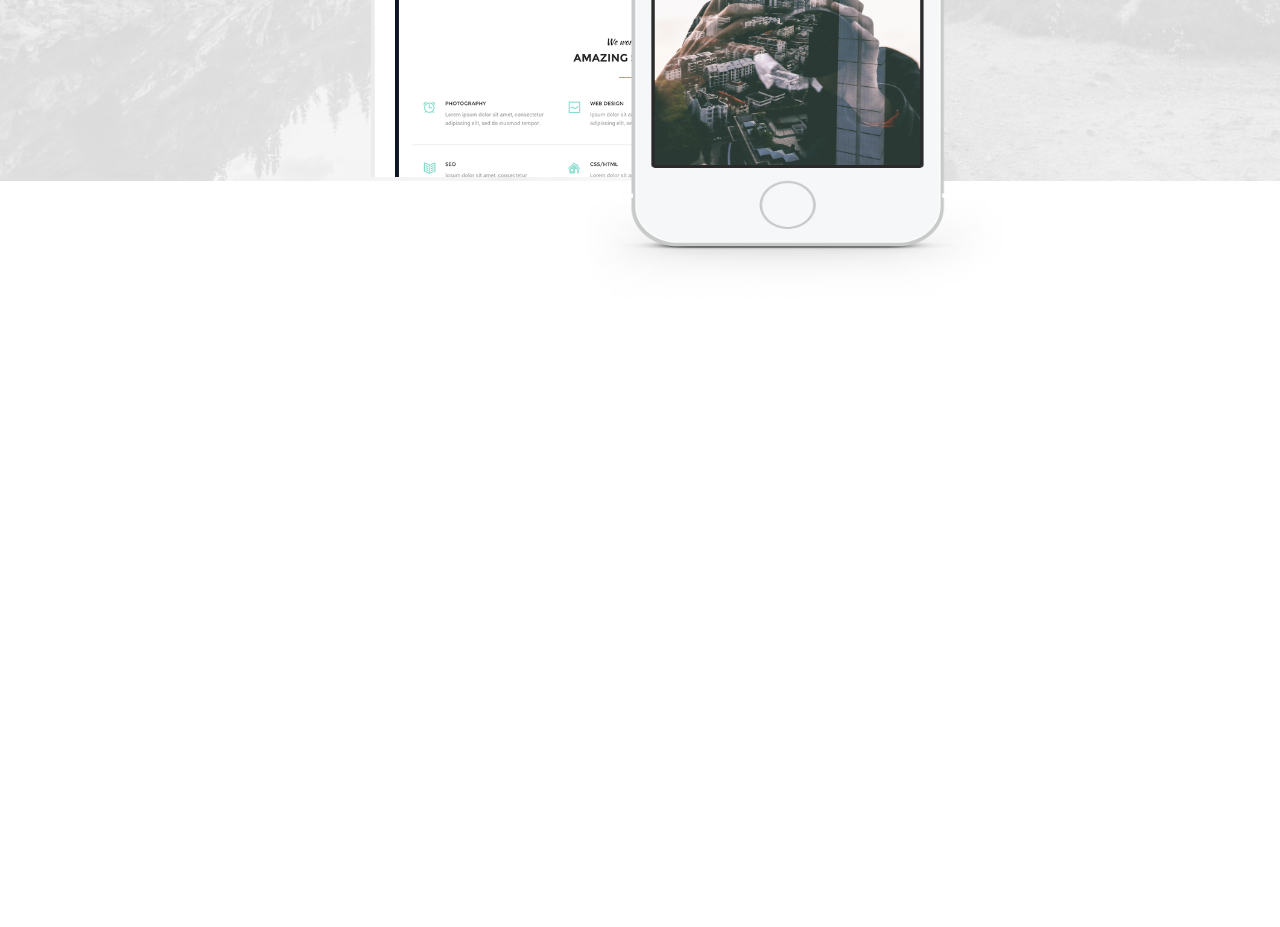
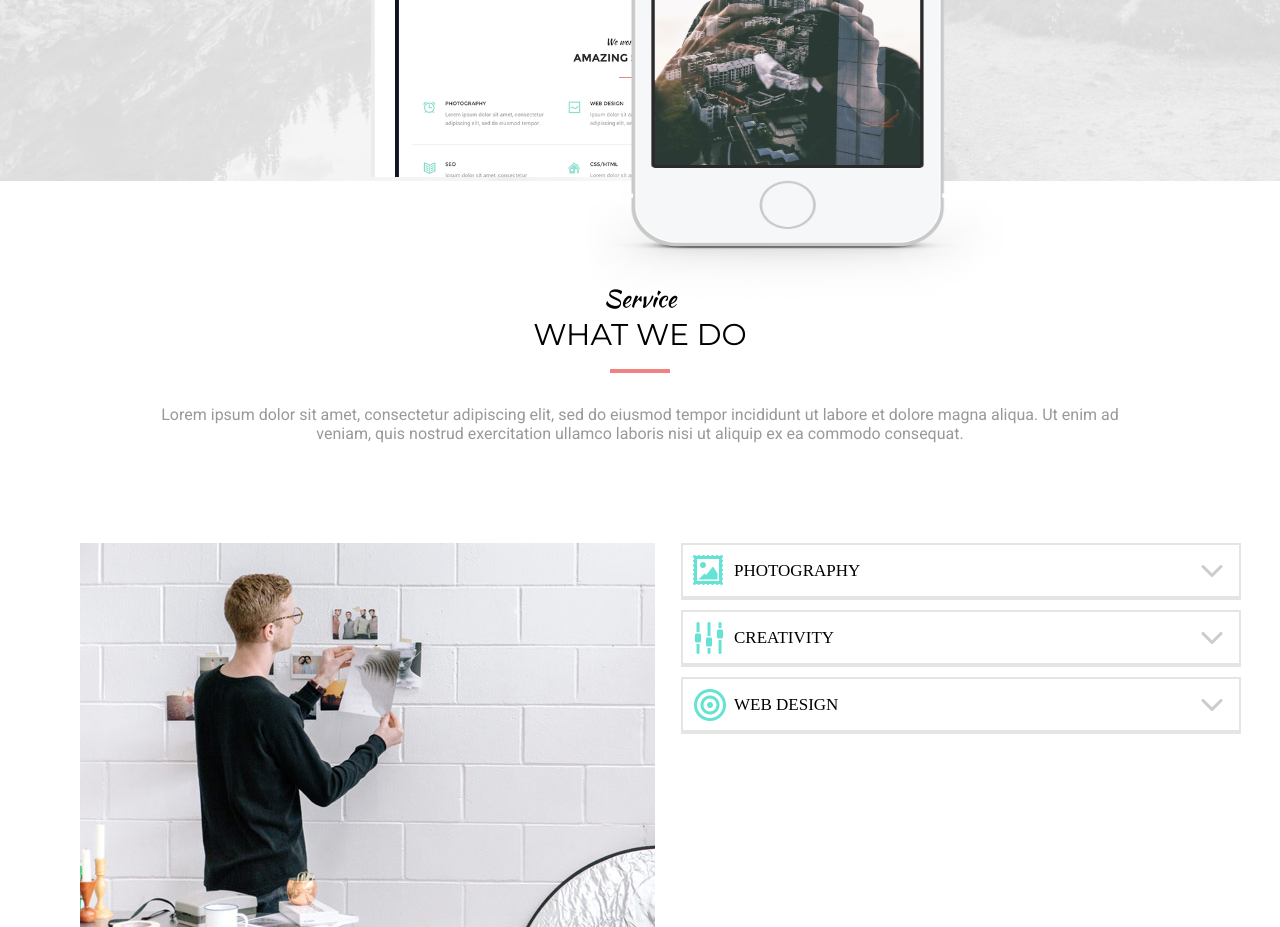
Before and after one commit to ilua333/Mogo-site, a plain HTML site: page index.html in a window 1280 px wide. Shown: the part 3203-4130 px from the top of the page. Before the commit the page ends 3503 px from the top, so only its background shows below. Drawn offline with Linux system fonts and the light colour scheme.

Commit message:
New branch

```diff
--- a/index.html
+++ b/index.html
@@ -163,6 +163,47 @@
     <img class="iphone-picture" src="assets/img/iphone.png" alt="">
    </div>
 
+   <div class="service-content">
+    <h2>Service</h2>
+    <h1>WHAT WE DO</h1>
+    <h6></h6>
+    <span><p>Lorem ipsum dolor sit amet, consectetur adipiscing elit, sed do eiusmod tempor incididunt ut labore et dolore magna aliqua. Ut enim ad <p>veniam, quis nostrud exercitation ullamco laboris nisi ut aliquip ex ea commodo consequat.</p></p></span>
+   </div>
+
+   <div class="navigaonusing">
+       <img src="assets/img/PHOTOGRAPHY.jpg" alt="">
+    <div class="gaonutosal">
+
+      <div class="pesontedan">
+    <img src="assets/img/picture-list-one.png" alt="">
+      <input id="pesontedan-one" type="checkbox" name="pesontedans">
+       <label for="pesontedan-one">PHOTOGRAPHY</label>
+        <div class="pesontedan-content">
+         <p>Lorem ipsum dolor sit amet, consectetur adipiscing elit, sed do eiusmod tempor incididunt ut labore et dolore magna aliqua. Ut enim ad minim veniam, quis nostrud exercitation ullamco laboris nisi ut aliquip ex ea commodo consequat. Duis aute irure dolor in reprehenderit in voluptate velit esse cillum dolore eu fugiat nulla pariatur. Excepteur sint occaecat cupidatat non proident, sunt in culpa qui officia deserunt mollit anim id est laborum.</p>
+        </div>
+      </div>
+
+    <div class="pesontedan">
+    <img src="assets/img/picture-list-two.png" alt="">
+    <input id="pesontedan-two" type="checkbox" name="pesontedans">
+    <label for="pesontedan-two">CREATIVITY</label>
+    <div class="pesontedan-content">
+    <p>Lorem ipsum dolor sit amet, consectetur adipiscing elit, sed do eiusmod tempor incididunt ut labore et dolore magna aliqua. Ut enim ad minim veniam, quis nostrud exercitation ullamco laboris nisi ut aliquip ex ea commodo consequat. Duis aute irure dolor in reprehenderit in voluptate velit esse cillum dolore eu fugiat nulla pariatur. Excepteur sint occaecat cupidatat non proident, sunt in culpa qui officia deserunt mollit anim id est laborum.</p>
+    </div>
+    </div>
+
+    <div class="pesontedan">
+    <img src="assets/img/picture-list-three.png" alt="">
+    <input id="pesontedan-three" type="checkbox" name="pesontedans">
+    <label for="pesontedan-three">WEB DESIGN</label>
+    <div class="pesontedan-content">
+    <p>Lorem ipsum dolor sit amet, consectetur adipiscing elit, sed do eiusmod tempor incididunt ut labore et dolore magna aliqua. Ut enim ad minim veniam, quis nostrud exercitation ullamco laboris nisi ut aliquip ex ea commodo consequat. Duis aute irure dolor in reprehenderit in voluptate velit esse cillum dolore eu fugiat nulla pariatur. Excepteur sint occaecat cupidatat non proident, sunt in culpa qui officia deserunt mollit anim id est laborum.</p>
+    </div>
+    </div>
+
+    </div>
+
+   </div>
   </section>
  </body>
 </html>
--- a/src/css/main.css
+++ b/src/css/main.css
@@ -598,3 +598,148 @@ background: #95e1d3;
  margin-top: 347px;
  margin-left: 308px;
 }
+/* SERVICE------------------------------------------------------------------------------------------------ */
+.service-content {
+ position: relative;
+ display: flex;
+ margin-top: 100px;
+ align-items: center;
+ flex-direction: column;
+}
+
+.service-content h2 {
+ font-family: 'Kaushan Script';
+ font-weight: 100;
+ color: #000;
+}
+
+.service-content h1 {
+ font-family: 'Montserrat';
+ font-weight: 500;
+ font-size: 1.875rem;
+ color: #000;
+}
+
+.service-content h6 {
+ width: 60px;
+ height: 4px;
+ margin-top: 16px;
+ background: #f38181;
+}
+.service-content span {
+ margin-top: 32px;
+}
+
+.service-content p {
+ font-family: 'Roboto';
+ color: #999999;
+ text-align:  center;
+}
+/* -------------------------------------------------------------------------------------------------------- */
+.navigaonusing {
+    display: flex;
+    margin-top: 100px;
+    margin-left: 80px;
+}
+.gaonutosal {
+    margin-left: 10px;
+    margin-top: 0;
+    width: 100%;
+    padding: 0 1em;
+  }
+
+  .pesontedan {
+    position: relative;
+    margin-bottom: 10px;
+    width: 560px;
+    color: #f3f1f1;
+    overflow: hidden;
+  }
+  .pesontedan img {
+    position: absolute;
+    margin-top: 12px;
+    margin-left: 12px;
+    z-index: 3;
+  }
+
+  .pesontedan input {
+    position: absolute;
+    opacity: 0;
+    z-index: -1;
+  }
+
+  .pesontedan label {
+    position: relative;
+    display: block;
+    padding: 0 0 0 3em;
+    background: #fff;
+    border: 2px solid #e5e5e5;
+    line-height: 3;
+    cursor: pointer;
+    font-size: 17px;
+    color: #000;
+  }
+
+  .pesontedan-content {
+    max-height: 0;
+    overflow: hidden;
+    background: #0d7b8e;
+    transition: max-height .40s;
+    font-size: 0.9375rem;
+    font-weight: 300;
+    color: #999;
+    border-bottom: 2px solid #e5e5e5;
+    border-left: 2px solid #e5e5e5;
+    border-right: 2px solid #e5e5e5;
+    font-family: 'Roboto';
+    line-height: 24px;
+    font-style: italic;
+
+  }
+
+  .pesontedan-content {
+    background: #fff;
+  }
+  .pesontedan-content p {
+    margin: 1em;
+  }
+  /* :checked */
+  .pesontedan input:checked ~ .pesontedan-content {
+    max-height: 100vh;
+  }
+
+  /* Icon */
+  .pesontedan label::after {
+    position: absolute;
+    right: 0;
+    top: 0;
+    display: block;
+    width: 3em;
+    height: 3em;
+    line-height: 3;
+    text-align: center;
+    transition: all .40s;
+  }
+  .pesontedan input[type=checkbox] + label::after {
+    content: "";
+    display: inline-block;
+    position: absolute;
+    width: 22px;
+    height: 12px;
+    margin-left: -10px;
+    top: 40%;
+    left: 95%;
+    background-image: url(/assets/img/arrow-down.png);
+    background-repeat: no-repeat;
+    -webkit-transition: 0.5s linear;
+    transition: 0.5s linear;
+  }
+  .pesontedan input[type=radio] + label::after {
+    content: "\25BC";
+  }
+  .pesontedan input[type=checkbox]:checked + label::after {
+    transform: rotate(180deg);
+  }
+  .pesontedan input[type=radio]:checked + label::after {
+    transform: rotateX(180deg);
+  }
```
Also changed, not shown: assets/img/PHOTOGRAPHY.jpg (added), assets/img/arrow-down.png (added), assets/img/picture-list-one.png (added), assets/img/picture-list-three.png (added), assets/img/picture-list-two.png (added).
